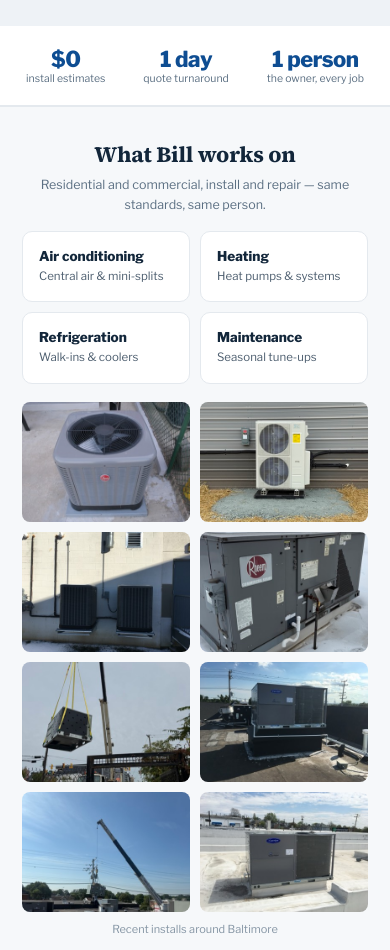
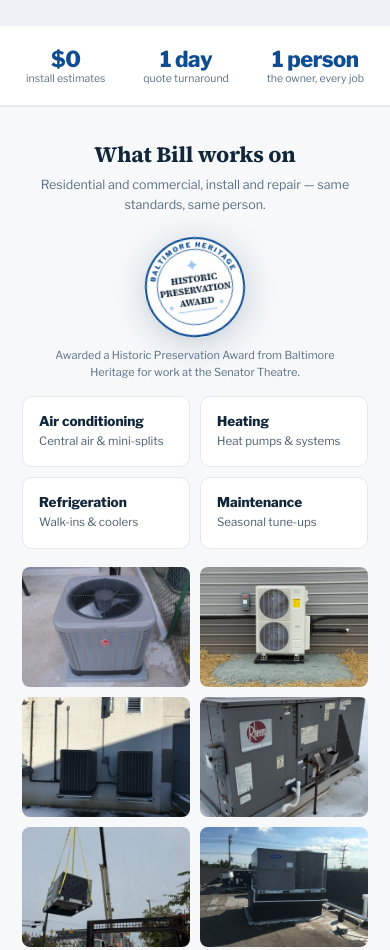
Before and after one commit to gforakis/forakis-website, a plain HTML site: page index.html in a window 390 px wide. Shown: the part 1060-2010 px from the top of the page. Drawn offline with nearby package versions, Linux system fonts and the light colour scheme.

Commit message:
Add Baltimore Heritage Historic Preservation Award seal to services section
Circular award stamp (SVG, outlined text fully inside the rings) placed
left of the 'What Bill works on' heading on desktop, stacked beneath it
on mobile, with a caption crediting the Senator Theatre work. Award also
added to the HVACBusiness schema markup.

Co-Authored-By: Claude Fable 5 <noreply@anthropic.com>

```diff
--- a/index.html
+++ b/index.html
@@ -23,7 +23,7 @@
 <link rel="preconnect" href="https://fonts.gstatic.com" crossorigin>
 <link href="https://fonts.googleapis.com/css2?family=Source+Serif+4:ital,opsz,wght@0,8..60,400;0,8..60,600;0,8..60,700;1,8..60,400&family=Libre+Franklin:wght@400;500;600;700;800&display=swap" rel="stylesheet">
 
-<link rel="stylesheet" href="styles.css?v=3">
+<link rel="stylesheet" href="styles.css?v=4">
 
 <script type="application/ld+json">
 {
@@ -47,6 +47,7 @@
     "name": "Bill Forakis"
   },
   "foundingDate": "1988",
+  "award": "Baltimore Heritage Historic Preservation Award — restoration & rehabilitation of the Senator Theatre",
   "priceRange": "$$"
 }
 </script>
@@ -123,8 +124,35 @@
 <!-- ============ SERVICES ============ -->
 <section class="services" aria-labelledby="services-title">
   <div class="services__inner">
+    <div class="services__header">
+      <div class="services__header-spacer" aria-hidden="true"></div>
+      <div class="services__heading">
         <h2 id="services-title" class="services__title">What Bill works on</h2>
         <p class="services__sub">Residential and commercial, install and repair — same standards, same person.<span class="d-text"> Serving Baltimore and the surrounding areas.</span></p>
+      </div>
+      <div class="award-block">
+        <svg class="award-stamp" viewBox="0 0 160 160" role="img" aria-labelledby="award-stamp-title">
+          <title id="award-stamp-title">Historic Preservation Award — Baltimore Heritage</title>
+          <circle cx="80" cy="80" r="78" fill="rgba(255,255,255,.96)"/>
+          <circle cx="80" cy="80" r="75.5" fill="none" stroke="#0e4d92" stroke-width="3"/>
+          <circle cx="80" cy="80" r="58" fill="none" stroke="#0e4d92" stroke-width="1.2"/>
+          <defs>
+            <path id="award-arc-top" d="M 18.5,80 A 61.5,61.5 0 0 1 141.5,80"/>
+          </defs>
+          <text font-family="'Libre Franklin',sans-serif" font-size="10.5" font-weight="800" letter-spacing="2.2" fill="#0e4d92">
+            <textPath href="#award-arc-top" startOffset="50%" text-anchor="middle">BALTIMORE HERITAGE</textPath>
+          </text>
+          <path d="M 80 96.5 m -30 0 h 60" stroke="#9cc4ef" stroke-width="1.4" transform="translate(0,20)"/>
+          <path d="M 40 108 a 2.6 2.6 0 1 1 -0.01 0" fill="#9cc4ef" transform="translate(0,-3)"/>
+          <path d="M 117.4 108 a 2.6 2.6 0 1 1 -0.01 0" fill="#9cc4ef" transform="translate(0,-3)"/>
+          <path d="M 80 38 l 2.6 5.4 5.4 2.6 -5.4 2.6 -2.6 5.4 -2.6 -5.4 -5.4 -2.6 5.4 -2.6 Z" fill="#9cc4ef"/>
+          <text x="80" y="73" text-anchor="middle" font-family="'Source Serif 4',serif" font-size="14.5" font-weight="700" fill="#12263a">HISTORIC</text>
+          <text x="80" y="90" text-anchor="middle" font-family="'Source Serif 4',serif" font-size="14.5" font-weight="700" fill="#12263a">PRESERVATION</text>
+          <text x="80" y="107" text-anchor="middle" font-family="'Source Serif 4',serif" font-size="14.5" font-weight="700" fill="#12263a">AWARD</text>
+        </svg>
+        <p class="award-block__caption">Awarded a Historic Preservation Award from Baltimore Heritage for work at the Senator Theatre.</p>
+      </div>
+    </div>
     <div class="services__cards">
       <div class="card">
         <h3 class="card__title">Air conditioning</h3>
@@ -169,12 +197,14 @@
       <footer class="pullquote__attr">Bill Forakis, owner &amp; operator</footer>
     </blockquote>
   </div>
+  <div class="about__media">
     <img class="about__photo" loading="lazy"
          src="images/service-van-900.jpg"
          srcset="images/service-van-450.jpg 450w, images/service-van-900.jpg 900w"
          sizes="(min-width: 900px) 460px, 100vw"
          width="900" height="600"
          alt="Service van in the driveway of a Baltimore-area home">
+  </div>
 </section>
 
 <!-- ============ COMBINED REQUEST FORM ============ -->
--- a/styles.css
+++ b/styles.css
@@ -66,6 +66,11 @@ a:focus-visible,button:focus-visible{outline:2px solid var(--blue);outline-offse
 
 /* ============ HERO ============ */
 .hero__intro{text-align:center;padding:52px 24px 8px}
+
+/* ============ AWARD (services header, right of title) ============ */
+.award-block{justify-self:end;max-width:220px;text-align:center}
+.award-stamp{display:block;width:118px;height:118px;margin:0 auto;transform:rotate(-8deg);filter:drop-shadow(0 6px 16px rgba(14,45,80,.22))}
+.award-block__caption{margin-top:8px;font-size:11px;line-height:1.5;color:var(--muted-2)}
 .hero__title{font-family:var(--serif);font-size:52px;line-height:1.08;font-weight:700;letter-spacing:-.01em;margin-bottom:14px}
 .hero__sub{margin:0 auto;font-size:16.5px;line-height:1.6;color:var(--muted);max-width:56ch}
 
@@ -101,8 +106,12 @@ a:focus-visible,button:focus-visible{outline:2px solid var(--blue);outline-offse
 /* ============ SERVICES ============ */
 .services{background:var(--band);border-top:1px solid var(--hairline);border-bottom:1px solid var(--hairline)}
 .services__inner{max-width:1140px;margin:0 auto;padding:64px 24px}
+.services__header{display:grid;grid-template-columns:1fr auto 1fr;gap:18px;align-items:center;margin-bottom:34px}
+.services__header .award-block{grid-column:1;grid-row:1;justify-self:start}
+.services__header .services__heading{grid-column:2;grid-row:1}
+.services__header .services__header-spacer{grid-column:3;grid-row:1}
 .services__title{font-family:var(--serif);font-size:32px;font-weight:700;letter-spacing:-.01em;text-align:center;margin-bottom:8px}
-.services__sub{margin:0 auto 40px;font-size:15px;color:var(--muted-2);text-align:center;max-width:52ch}
+.services__sub{margin:0 auto;font-size:15px;color:var(--muted-2);text-align:center;max-width:52ch}
 .services__cards{display:grid;grid-template-columns:repeat(4,1fr);gap:18px}
 .card{background:#fff;border:1px solid var(--hairline);border-radius:12px;padding:26px 24px}
 .card__title{font-family:var(--sans);font-size:17px;font-weight:800;margin-bottom:8px}
@@ -114,6 +123,7 @@ a:focus-visible,button:focus-visible{outline:2px solid var(--blue);outline-offse
 /* ============ ABOUT ============ */
 .about{max-width:1080px;margin:0 auto;padding:72px 24px;scroll-margin-top:80px;display:grid;grid-template-columns:1.1fr 1fr;gap:56px;align-items:center}
 .about__photo{width:100%;height:auto;border-radius:12px;box-shadow:0 4px 20px rgba(14,45,80,.12);display:block}
+.about__media{position:relative}
 .about__title{font-family:var(--serif);font-size:36px;line-height:1.15;font-weight:700;letter-spacing:-.01em;margin-bottom:18px}
 .about__body{margin-bottom:14px;font-size:15.5px;line-height:1.65;color:var(--muted)}
 .pullquote{border-left:3px solid var(--blue);padding:4px 0 4px 18px;margin-top:22px}
@@ -250,9 +260,16 @@ textarea.field__input{resize:vertical;min-height:calc(3lh + 24px)}
   .photo-grid img{height:120px;border-radius:8px}
   .photo-caption{margin-top:10px;font-size:11px}
 
+  /* award: stack under the section heading on small screens */
+  .services__header{display:block;margin-bottom:16px}
+  .award-block{margin:20px auto 0;max-width:280px}
+  .award-stamp{width:104px;height:104px}
+  .award-block__caption{font-size:11px}
+
   /* about */
   .about{padding:36px 22px;display:block}
-  .about__photo{margin-top:20px;border-radius:10px}
+  .about__media{margin-top:26px}
+  .about__photo{border-radius:10px}
   .about__title{font-size:24px;line-height:1.2;margin-bottom:12px}
   .about__body{font-size:13.5px;margin-bottom:12px}
   .pullquote{padding:2px 0 2px 14px;margin-top:16px}
```
Lines whose indentation alone changed are shown as unchanged.
